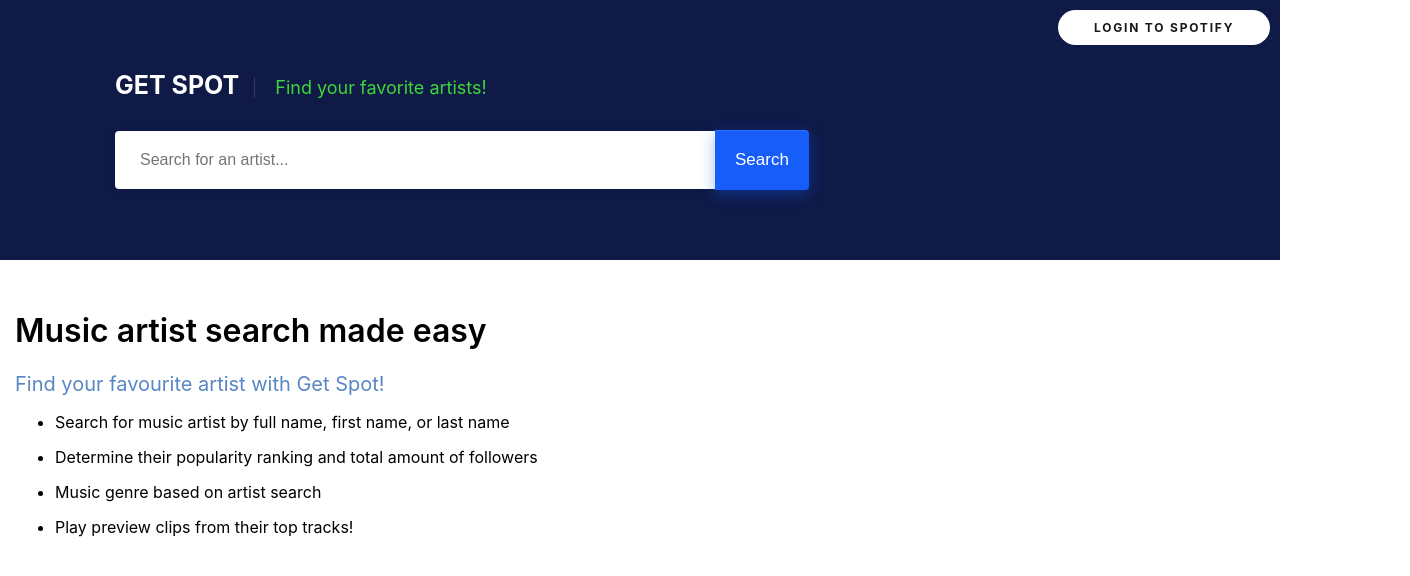
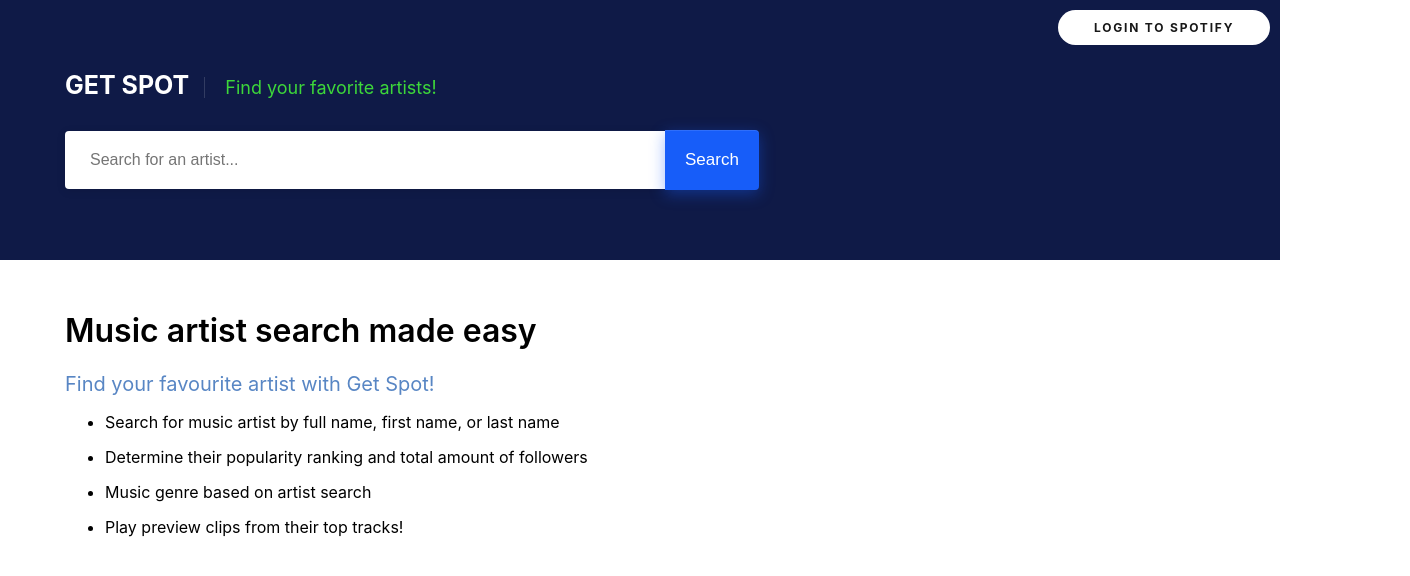
Before and after one commit to sarisssa/Get-Spot, a React (Create React App) app: page / in a window 1280 px wide. Shown: the top 576 px of the page, 1410 px wide, since content can reach past the window. Built offline with nearby package versions, Linux system fonts and the light colour scheme.

Commit message:
Implement further styling.

```diff
--- a/src/App.css
+++ b/src/App.css
@@ -8,13 +8,12 @@
   width: 100%;
   padding-left: 15px;
   padding-right: 15px;
-  margin-right: 100px;
-  margin-left: 100px;
+  margin-left: 50px;
 }
-
 
 .search-results-container {
   padding: 50px 15px;
+  margin-left: 50px;
 }
 
 .footer {
--- a/src/components/artist-profile/artist-profile.styles.scss
+++ b/src/components/artist-profile/artist-profile.styles.scss
@@ -25,7 +25,6 @@
     font-weight: bold;
     text-transform: uppercase;
     margin-bottom: 15px;
-    padding-bottom: 15px;
     border-bottom: 1px solid #E7EAED;
   }
   .profile-popularity {
--- a/src/components/footer/footer.styles.scss
+++ b/src/components/footer/footer.styles.scss
@@ -1,7 +1,6 @@
 .footer {
     width: 100%;
-    margin-right: auto;
-    margin-left: auto;
+    margin-left: 50px;
 }
 
 .heading-title {
--- a/src/components/tracks-container/tracks-container.styles.scss
+++ b/src/components/tracks-container/tracks-container.styles.scss
@@ -52,7 +52,6 @@
   .track-svg-container {
     position: absolute;
     text-align: center;
-    font-size: 25px;
     background: #000;
     border-radius: 30px;
     width: 60px;
```
